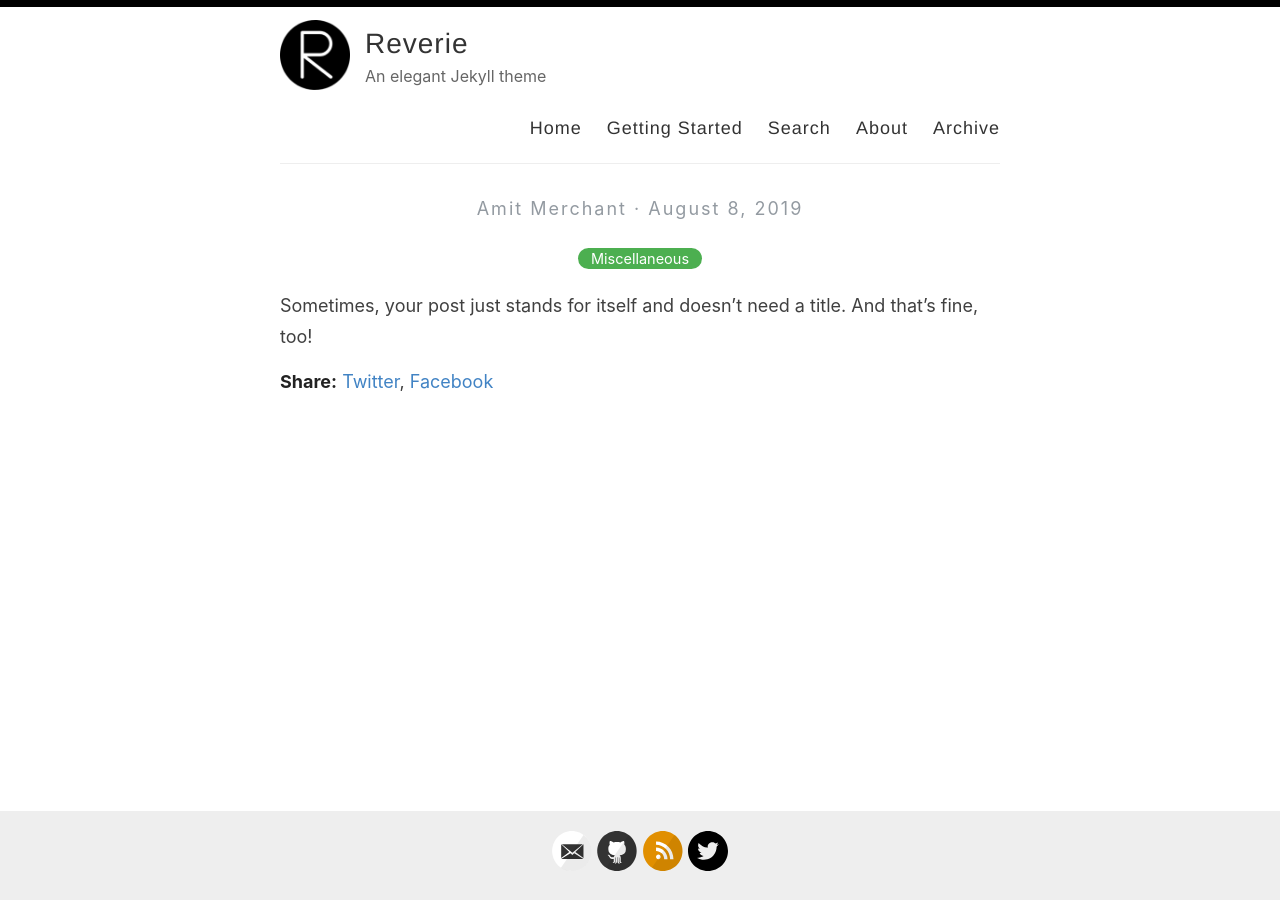
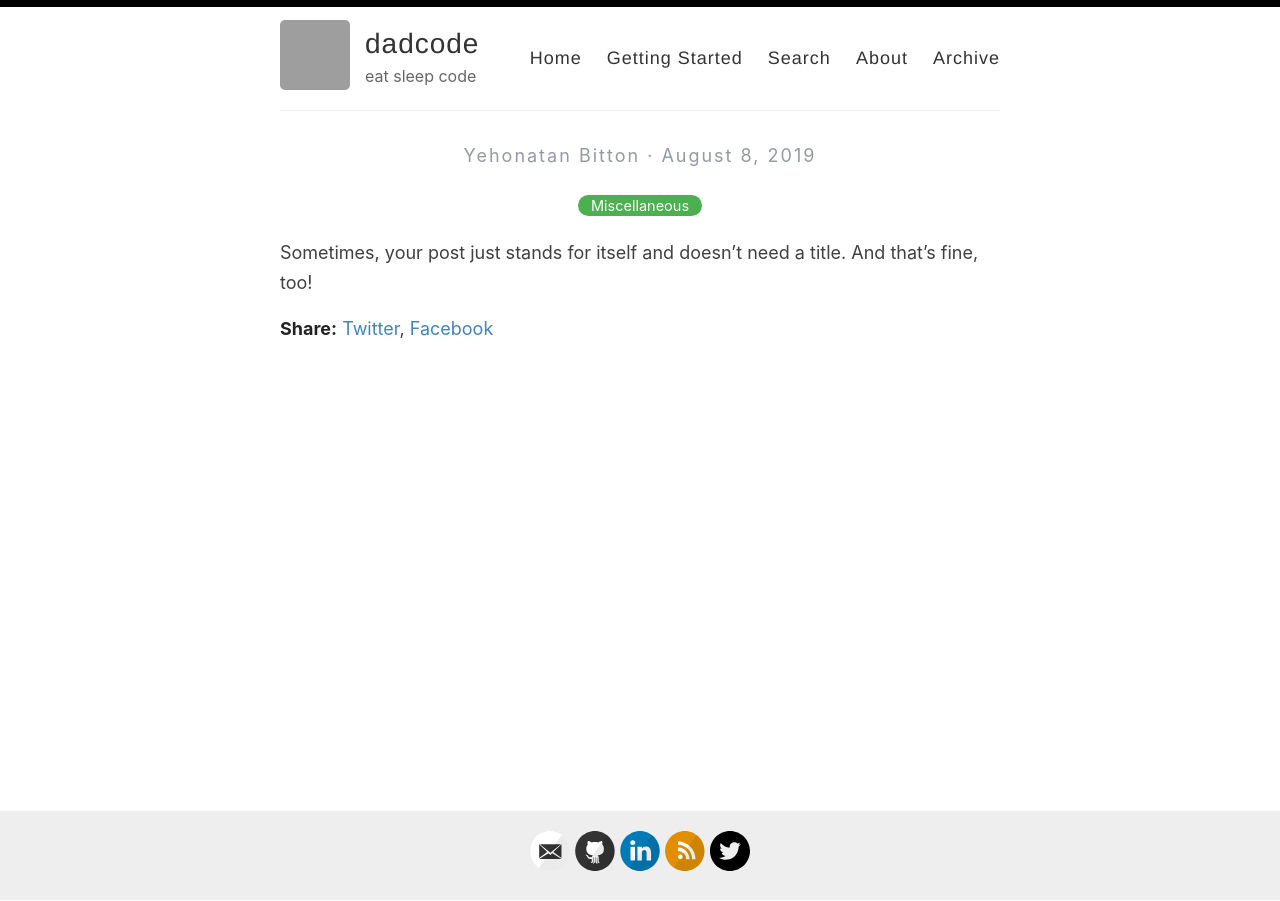
Before and after one commit to bitton-yehonatan/bitton-yehonatan.github.io, a Jekyll site: the page built from _posts/2019-08-08-no-title-posts.md, in a window 1280 px wide. Built offline with Jekyll 4.4.1, drawn with Linux system fonts in a browser that asks for light colours; grey boxes are pictures that could not be loaded.

Commit message:
Update _config.yml

```diff
--- a/_config.yml
+++ b/_config.yml
@@ -3,16 +3,16 @@
 #
 
 # Name of your site (displayed in the header)
-name: Reverie
+name: dadcode
 
 # Name of the author
-author: Amit Merchant
+author: Yehonatan Bitton
 
 # Short bio or description (displayed in the header)
-description: An elegant Jekyll theme
+description: eat sleep code
 
 # URL of your avatar or profile pic (you could use your GitHub profile pic)
-avatar: /images/reverie.png
+avatar: https://avatars.githubusercontent.com/u/62200791?s=400&u=700cfa3e76cae058d6682ca07301a80ebc4320da&v=4
 
 #
 # Flags below are optional
@@ -21,18 +21,18 @@ avatar: /images/reverie.png
 # Includes an icon in the footer for each username you enter
 footer-links:
   dribbble:
-  email: amit.d.merchant@gmail.com
+  email: bitton.yehonatan@gmail.com
   facebook:
   flickr:
-  github: amitmerchant1990/reverie
+  github: https://github.com/bitton-yehonatan
   instagram:
-  linkedin:
+  linkedin: https://www.linkedin.com/in/yehonatan-bitton-7a5b9a34/
   pinterest:
   rss: rss
-  twitter: amit_merchant
+  twitter: YehonatanBitto1
   stackoverflow:
-  youtube: # channel/<your_long_string> or user/<user-name>
-  googleplus: # anything in your profile username that comes after plus.google.com/
+  youtube:
+  googleplus:
   playconsole:
 
 
@@ -41,21 +41,21 @@ footer-links:
 disqus:
 
 # Enter your Google Analytics web tracking code (e.g. UA-2110908-2) to activate tracking
-google_analytics: UA-43339302-11
+google_analytics:
 
 # For newer "GA4" analytics, use the following instead of the "UA" entry above
 #google_analytics_ga4: G-GABC1DEFG
 
 # Your website URL (e.g. http://amitmerchant1990.github.io or http://www.amitmerchant.com)
 # Used for Sitemap.xml and your RSS feed
-url: http://www.amitmerchant.com/reverie
-enforce_ssl: https://www.amitmerchant.com/reverie
+url: http://github.com/bitton-yehonatan
+#enforce_ssl: https://www.amitmerchant.com/reverie
 
 # If you're hosting your site at a Project repository on GitHub pages
 # (http://yourusername.github.io/repository-name)
 # and NOT your User repository (http://yourusername.github.io)
 # then add in the baseurl here, like this: "/repository-name"
-baseurl: "/reverie"
+baseurl: "/"
 
 #
 # !! You don't need to change any of the configuration flags below !!
```
